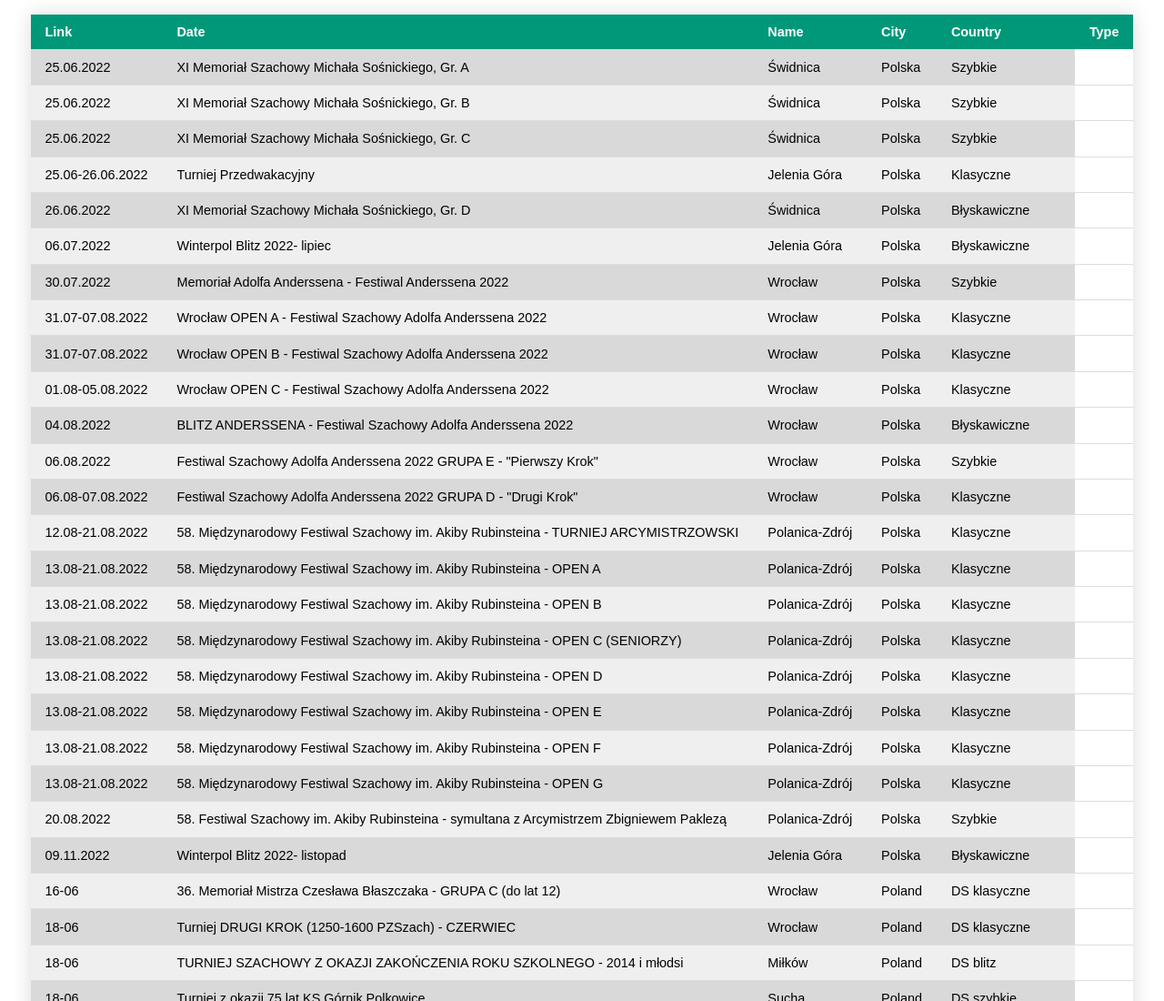
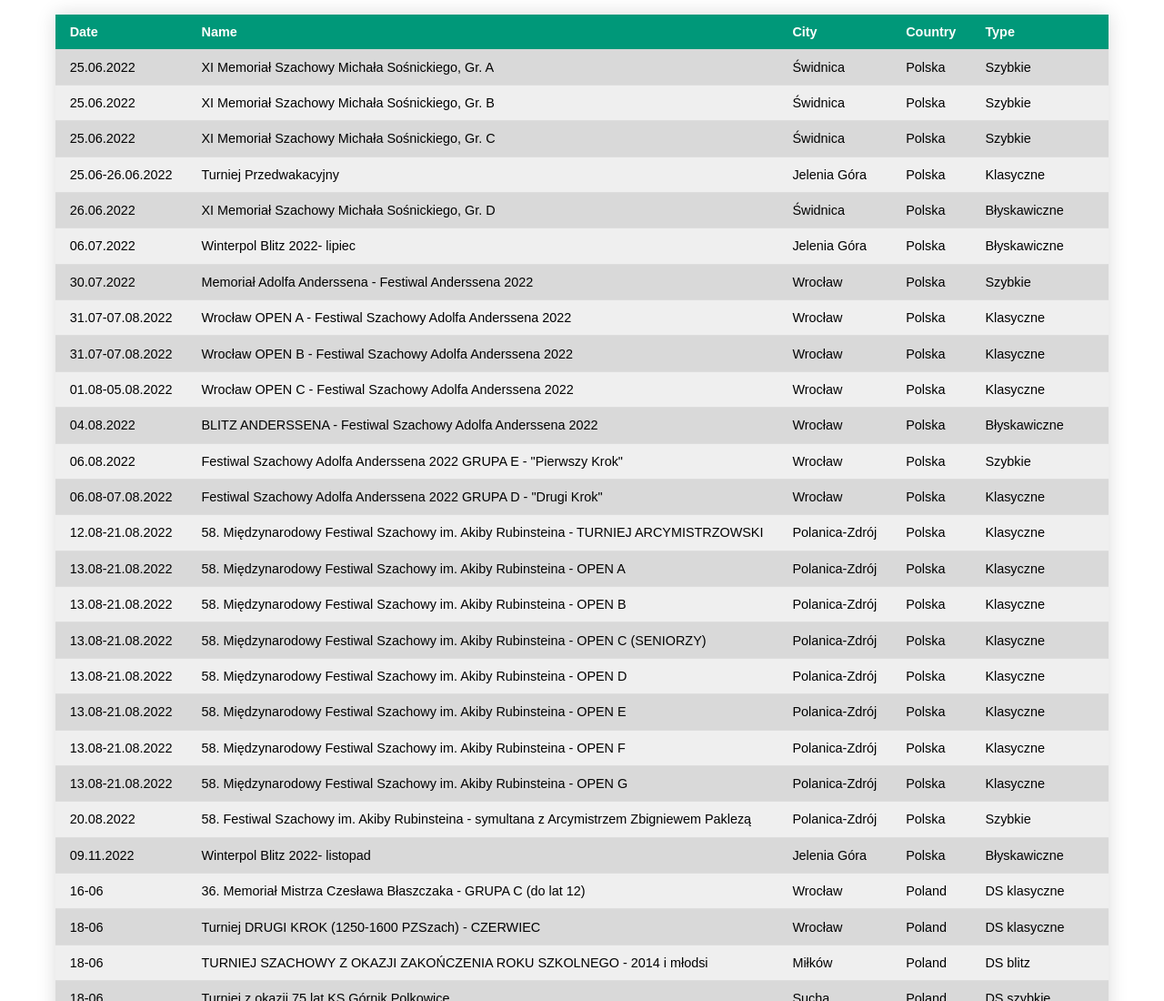
Before and after one commit to DocentSzachista/web-scrap-chess-tournaments, a plain HTML site: page docs/htmlLists/DS.html in a window 1280 px wide. Shown: the top 1100 px of the page at 91% size. Drawn offline with Linux system fonts and the light colour scheme.

Commit message:
"Tournaments update 2022-06-15 17:37:43.517724"

```diff
--- a/docs/htmlLists/DS.html
+++ b/docs/htmlLists/DS.html
@@ -10,7 +10,6 @@
         <table>
             <thead>
                 <tr>
-					<th>Link</th>
 					<th>Date</th>
 					<th>Name</th>
 					<th>City</th>
```
Also changed, not shown: docs/htmlLists/LB.html (+0 -1 lines), docs/htmlLists/OP.html (+0 -1 lines), docs/htmlLists/WP.html (+0 -1 lines).
